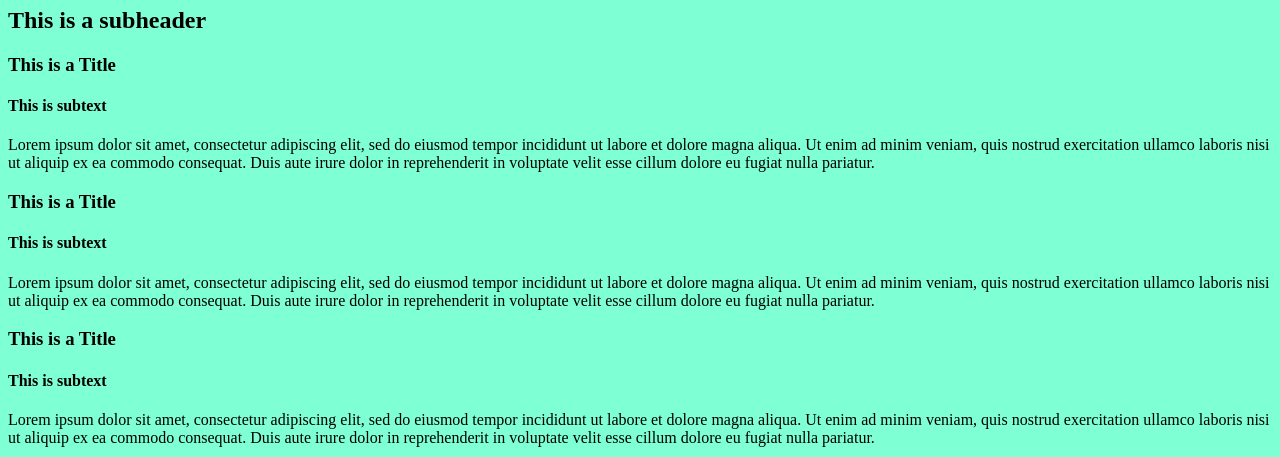
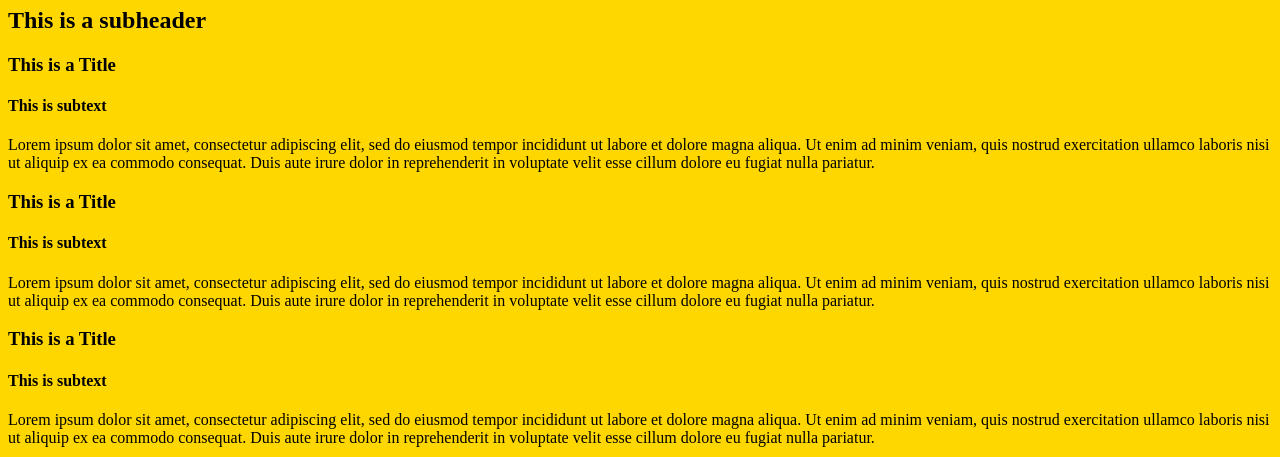
Before and after one commit to JMC1997/JMC1997.github.io, a plain HTML site: page index.html in a window 1280 px wide. Shown: the part 99-556 px from the top of the page. Drawn offline with Linux system fonts and the light colour scheme.

Commit message:
Update index.html

```diff
--- a/index.html
+++ b/index.html
@@ -7,6 +7,12 @@
 	<link rel="stylesheet" href="jmc1997.github.io/style.css">
 </head>
 <body>
+
+	<style>
+		body {
+			background-color:gold;
+		}
+	</style>
 
 <nav>
        <a href="file:///D|/Coursera/Web Design for Everybody Basics of Web Development & Coding Specialization/Introduction to HTML5/All Weeks/index.html">Home</a>
```
